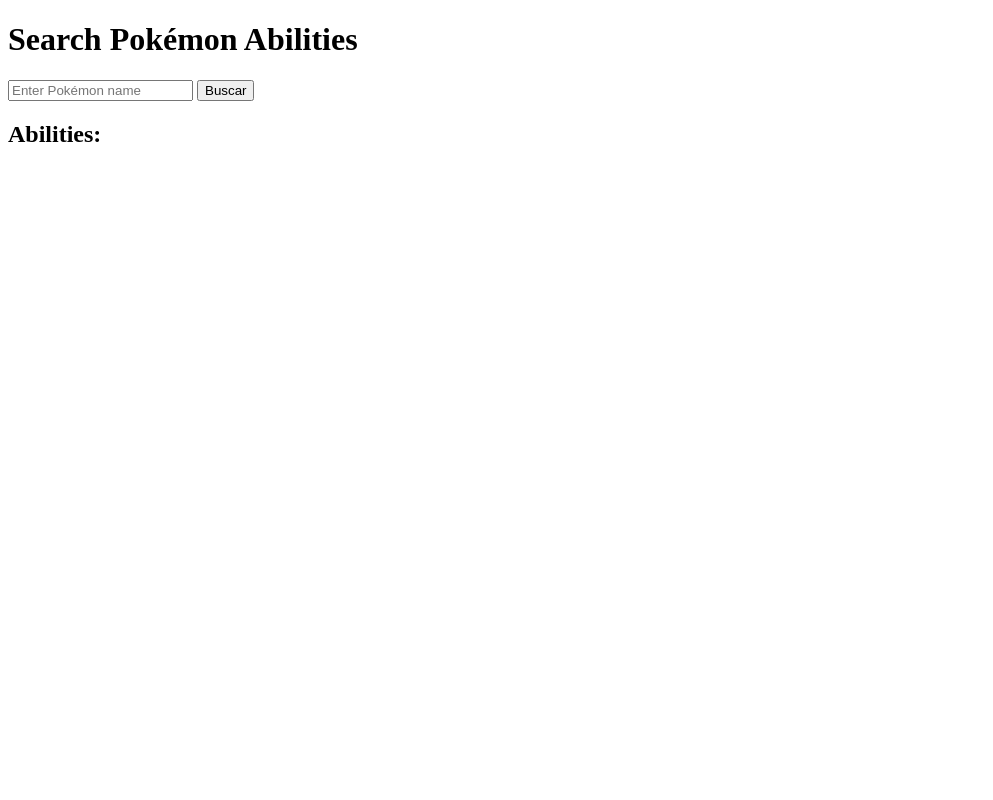
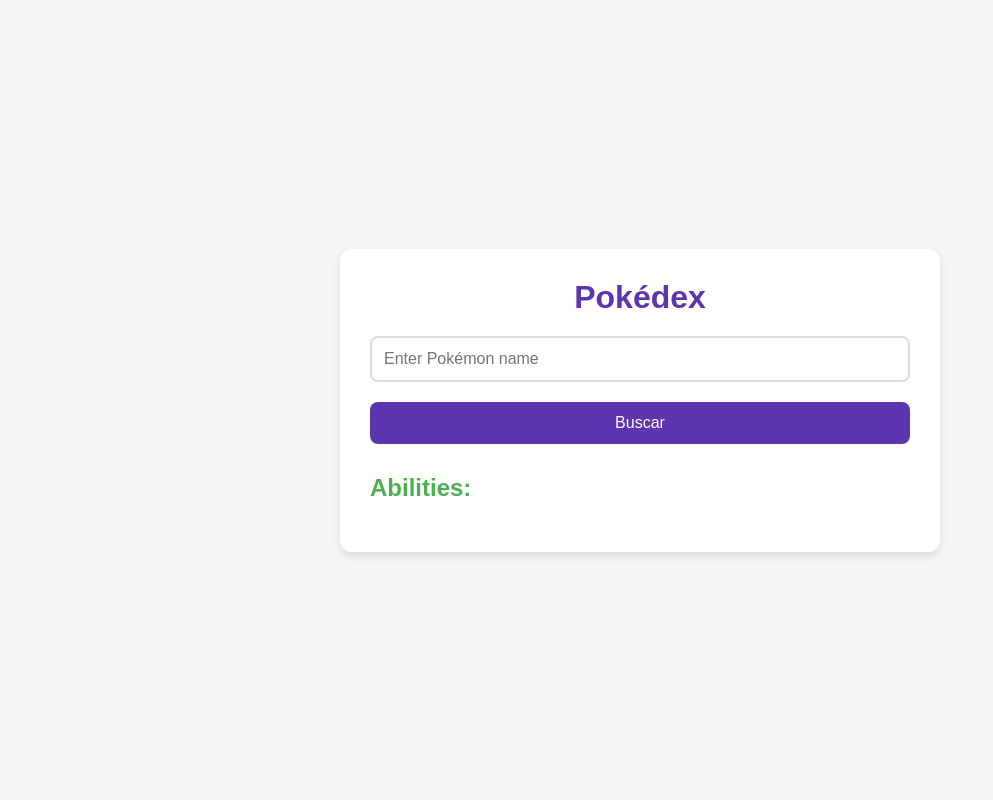
Before and after one commit to thehecktour/pokemonProject, a FastAPI app: page / in a window 1280 px wide. Shown: the whole page, without its empty margins (0-993 px from the left). Run offline with FastAPI, Linux system fonts and the light colour scheme.

Commit message:
style: 💄 add style to frontend design

```diff
--- a/templates/index.html
+++ b/templates/index.html
@@ -4,9 +4,107 @@
     <meta charset="UTF-8">
     <meta name="viewport" content="width=device-width, initial-scale=1.0">
     <title>Pokémon Abilities</title>
+    <style>
+        * {
+            margin: 0;
+            padding: 0;
+            box-sizing: border-box;
+        }
+
+        body {
+            font-family: 'Arial', sans-serif;
+            background-color: #f5f5f5;
+            color: #333;
+            display: flex;
+            justify-content: center;
+            align-items: center;
+            height: 100vh;
+            padding: 20px;
+        }
+
+        .container {
+            background-color: #fff;
+            border-radius: 12px;
+            padding: 30px;
+            width: 100%;
+            max-width: 600px;
+            box-shadow: 0 4px 8px rgba(0, 0, 0, 0.1);
+        }
+
+        h1 {
+            font-size: 2rem;
+            color: #5E35B1;
+            text-align: center;
+            margin-bottom: 20px;
+        }
+
+        h2 {
+            font-size: 1.5rem;
+            color: #4CAF50;
+            margin-bottom: 20px;
+        }
+
+        form {
+            display: flex;
+            flex-direction: column;
+            margin-bottom: 30px;
+        }
+
+        input[type="text"] {
+            padding: 12px;
+            border: 2px solid #ddd;
+            border-radius: 8px;
+            font-size: 1rem;
+            margin-bottom: 20px;
+            transition: border-color 0.3s ease;
+        }
+
+        input[type="text"]:focus {
+            border-color: #5E35B1;
+            outline: none;
+        }
+
+        button {
+            padding: 12px;
+            background-color: #5E35B1;
+            color: #fff;
+            font-size: 1rem;
+            border: none;
+            border-radius: 8px;
+            cursor: pointer;
+            transition: background-color 0.3s ease;
+        }
+
+        button:hover {
+            background-color: #4527A0;
+        }
+
+        ul {
+            list-style-type: none;
+            padding: 0;
+        }
+
+        li {
+            background-color: #e8eaf6;
+            margin-bottom: 10px;
+            padding: 12px;
+            border-radius: 8px;
+            font-size: 1rem;
+            color: #3E4A89;
+            text-align: center;
+        }
+
+        .error {
+            color: red;
+            text-align: center;
+            font-size: 1rem;
+            margin-top: 20px;
+        }
+    </style>
 </head>
 <body>
-    <h1>Search Pokémon Abilities</h1>
+    <div class="container">
+        <h1>Pokédex</h1>
         <form action="/pokemon" method="post">
             <input type="text" name="pokemon_name" placeholder="Enter Pokémon name" required>
             <button type="submit">Buscar</button>
@@ -18,5 +116,10 @@
                 <li>{{ ability }}</li>
             {% endfor %}
         </ul>
+
+        {% if abilities == ["Pokémon not found"] %}
+            <div class="error">Pokémon não encontrado! Tente novamente.</div>
+        {% endif %}
+    </div>
 </body>
 </html>
```
Lines whose indentation alone changed are shown as unchanged.
